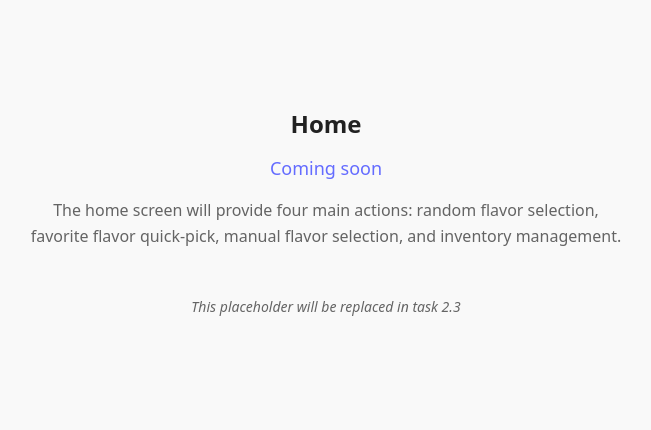
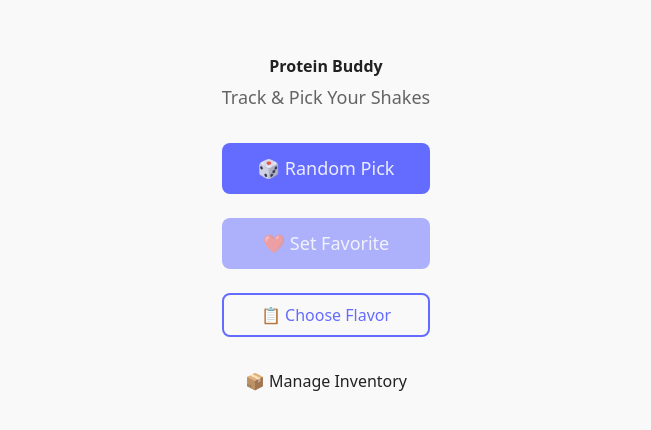
Before and after one commit to nikblanchet/brotein-buddy, a Svelte app: page / in a window 1280 px wide. Shown: the part 236-666 px from the top of the page, without its empty margins (314-965 px from the left). Built offline with nearby package versions, Linux system fonts and the light colour scheme.

Commit message:
Implement home screen with 4-button navigation layout

```diff
--- a/src/routes/Home.svelte
+++ b/src/routes/Home.svelte
@@ -1,68 +1,176 @@
 <script lang="ts">
   /**
-   * Home Screen - Placeholder
+   * Home Screen
    *
-   * Main navigation screen with four primary action buttons.
-   * This is a placeholder implementation that will be replaced
-   * in task 2.3 with the full home screen functionality.
+   * Main navigation screen with four primary action buttons for accessing
+   * key features: random selection, favorite flavor quick-pick, manual
+   * selection, and inventory management.
    *
    * @component
    */
+
+  import Button from '$lib/components/Button.svelte';
+  import { push } from 'svelte-spa-router';
+  import { ROUTES } from '$lib/router/routes';
+  import { appState } from '$lib/stores';
+  import { maybeGetFlavor } from '$lib/utils/flavor';
+
+  /**
+   * Reactive: Get the user's favorite flavor (if configured)
+   * Returns null if no favorite is set or flavor not found
+   */
+  let favoriteFlavor = $derived(maybeGetFlavor($appState.favoriteFlavorId, $appState.flavors));
+
+  /**
+   * Reactive: Determine the favorite button label
+   * Shows flavor name if configured, "Set Favorite" otherwise
+   */
+  let favoriteButtonLabel = $derived(
+    favoriteFlavor ? `❤️ ${favoriteFlavor.name}` : '❤️ Set Favorite'
+  );
+
+  /**
+   * Navigate to random flavor selection screen
+   */
+  function handleRandomClick() {
+    push(ROUTES.RANDOM);
+  }
+
+  /**
+   * Navigate to favorite flavor quick-pick
+   * Currently disabled if no favorite is configured
+   * TODO: In 2.4, implement direct navigation to confirm screen with pre-selected flavor
+   */
+  function handleFavoriteClick() {
+    // For now, navigate to random selection
+    // Will be enhanced in 2.4 with pre-selected flavor
+    push(ROUTES.RANDOM);
+  }
+
+  /**
+   * Navigate to manual flavor selection
+   * TODO: Create dedicated manual selection route in 2.6
+   * Currently navigates to inventory as placeholder
+   */
+  function handleManualClick() {
+    // Placeholder: navigate to inventory until manual selection implemented
+    push(ROUTES.INVENTORY);
+  }
+
+  /**
+   * Navigate to inventory management screen
+   */
+  function handleInventoryClick() {
+    push(ROUTES.INVENTORY);
+  }
 </script>
 
-<div class="placeholder-screen">
-  <h1>Home</h1>
-  <p class="status">Coming soon</p>
-  <p class="description">
-    The home screen will provide four main actions: random flavor selection, favorite flavor
-    quick-pick, manual flavor selection, and inventory management.
-  </p>
+<div class="home-screen">
+  <header class="home-header">
+    <h1>Protein Buddy</h1>
+    <p class="subtitle">Track & Pick Your Shakes</p>
+  </header>
 
-  <div class="actions">
-    <p class="note">This placeholder will be replaced in task 2.3</p>
+  <div class="buttons-container">
+    <!-- Button 1: Random Selection (Most Prominent) -->
+    <Button variant="primary" size="lg" fullWidth={true} onclick={handleRandomClick}>
+      🎲 Random Pick
+    </Button>
+
+    <!-- Button 2: Favorite Flavor Quick-Pick (Second Most Prominent) -->
+    <Button
+      variant="primary"
+      size="lg"
+      fullWidth={true}
+      disabled={!favoriteFlavor}
+      onclick={handleFavoriteClick}
+    >
+      {favoriteButtonLabel}
+    </Button>
+
+    <!-- Button 3: Manual Flavor Selection (Third Prominence) -->
+    <Button variant="secondary" size="base" fullWidth={true} onclick={handleManualClick}>
+      📋 Choose Flavor
+    </Button>
+
+    <!-- Button 4: Inventory Management (Fourth Prominence) -->
+    <Button variant="ghost" size="base" fullWidth={true} onclick={handleInventoryClick}>
+      📦 Manage Inventory
+    </Button>
   </div>
 </div>
 
 <style>
-  .placeholder-screen {
+  /**
+   * Home Screen Layout
+   * Mobile-first responsive design with vertical button stack
+   */
+  .home-screen {
     display: flex;
     flex-direction: column;
     align-items: center;
     justify-content: center;
     min-height: 100vh;
     padding: var(--space-6);
+    gap: var(--space-8);
+  }
+
+  /**
+   * Header Section
+   * App title and tagline
+   */
+  .home-header {
     text-align: center;
-    gap: var(--space-4);
+    display: flex;
+    flex-direction: column;
+    gap: var(--space-2);
   }
 
   h1 {
-    font-size: var(--font-size-2xl);
+    font-size: var(--font-size-3xl);
+    font-weight: var(--font-weight-bold);
     color: var(--color-text-primary);
     margin: 0;
   }
 
-  .status {
-    font-size: var(--font-size-lg);
-    color: var(--color-primary);
-    font-weight: var(--font-weight-medium);
+  .subtitle {
+    font-size: var(--font-size-base);
+    color: var(--color-text-secondary);
     margin: 0;
   }
 
-  .description {
-    font-size: var(--font-size-base);
-    color: var(--color-text-secondary);
-    max-width: 600px;
-    margin: 0;
-    line-height: 1.6;
+  /**
+   * Buttons Container
+   * Vertical stack with consistent spacing
+   */
+  .buttons-container {
+    display: flex;
+    flex-direction: column;
+    gap: var(--space-4);
+    width: 100%;
+    max-width: 400px;
   }
 
-  .actions {
-    margin-top: var(--space-4);
-  }
+  /**
+   * Responsive Design
+   * Increase spacing and font sizes on larger screens
+   */
+  @media (min-width: 768px) {
+    .home-screen {
+      padding: var(--space-8);
+    }
 
-  .note {
-    font-size: var(--font-size-sm);
-    color: var(--color-text-secondary);
-    font-style: italic;
+    h1 {
+      font-size: var(--font-size-4xl);
+    }
+
+    .subtitle {
+      font-size: var(--font-size-lg);
+    }
+
+    .buttons-container {
+      gap: var(--space-6);
+      max-width: 480px;
+    }
   }
 </style>
```
